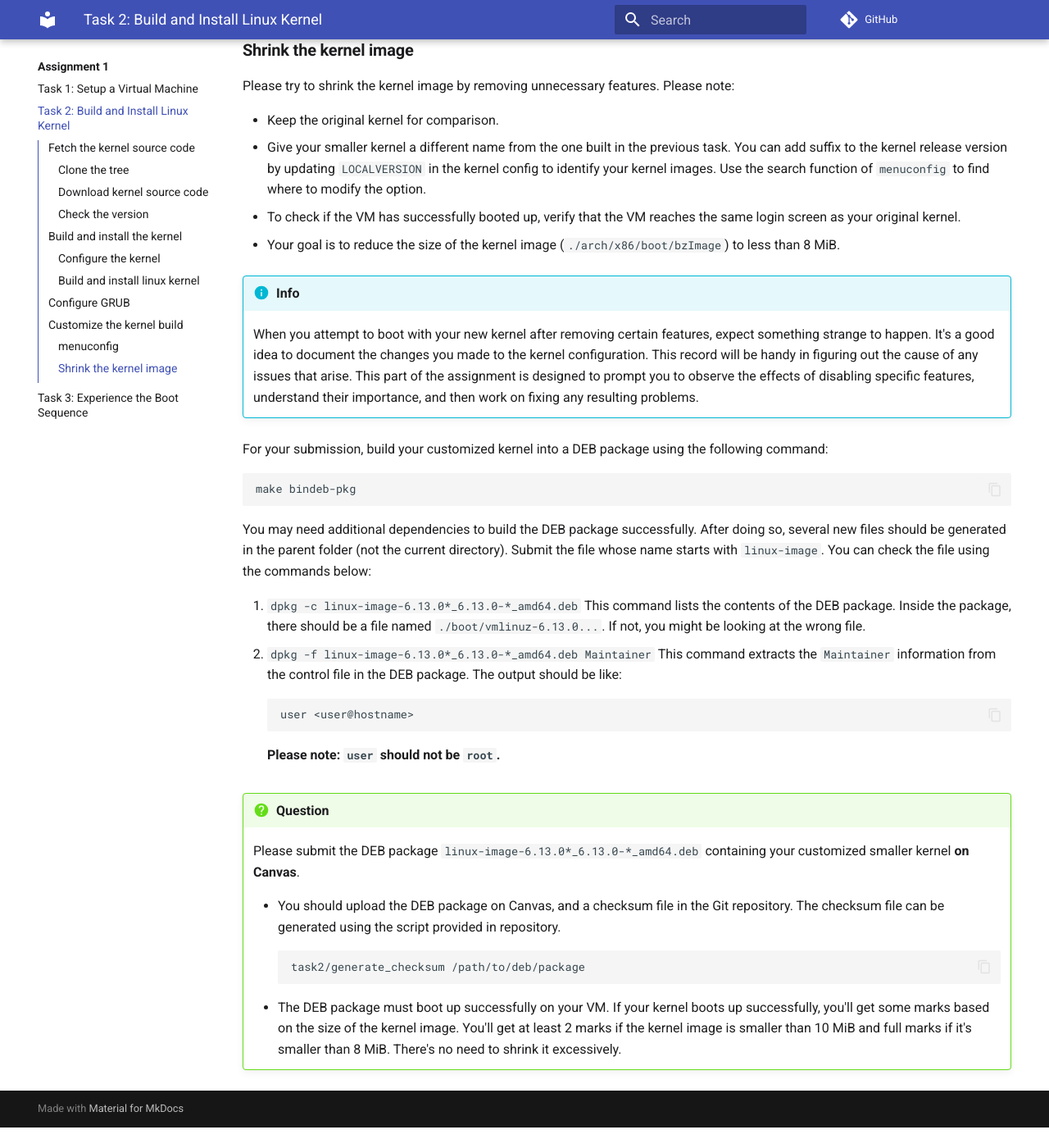
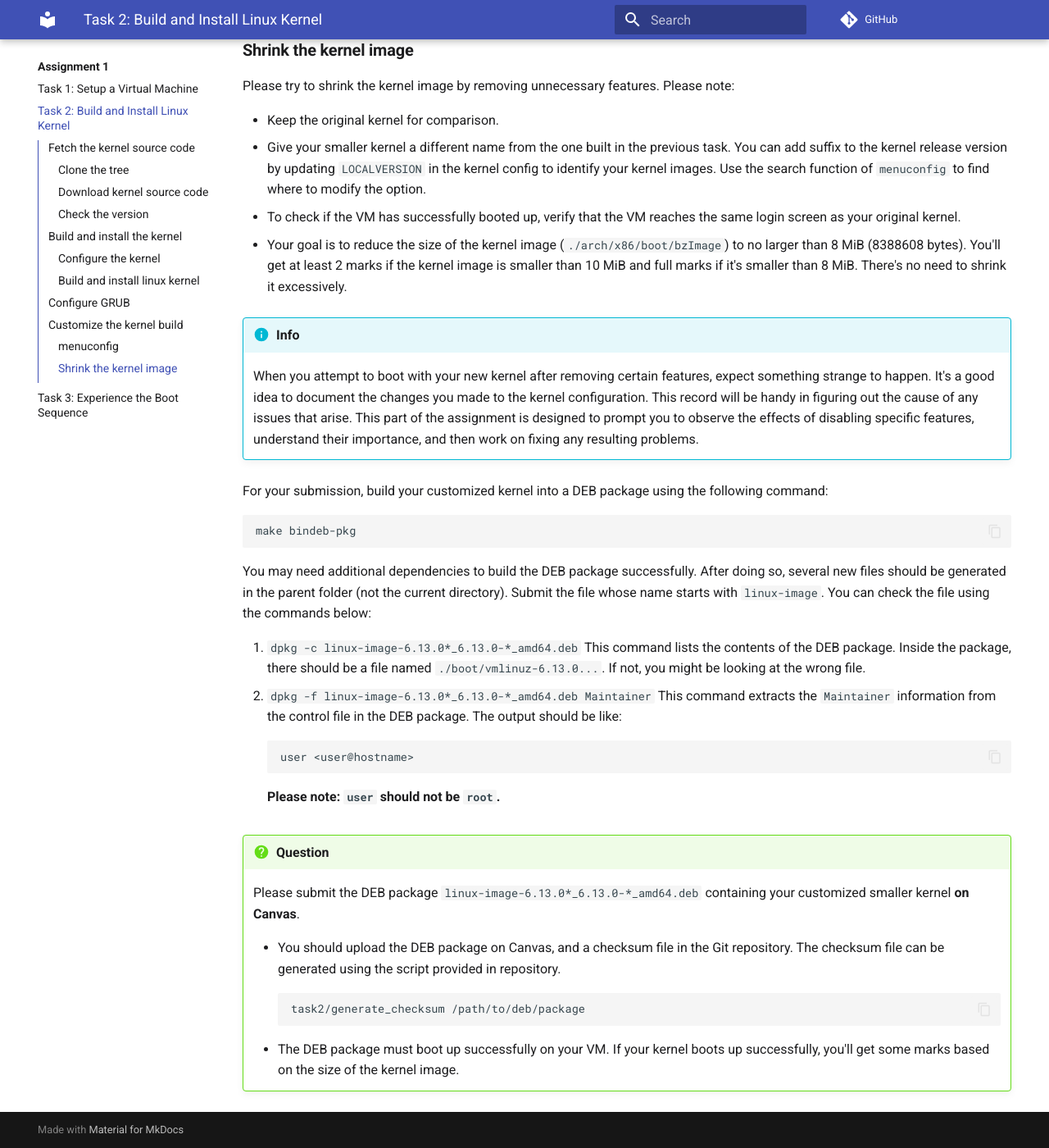
Before and after one commit to nus-cs5250/25s, an MkDocs documentation site: the page built from docs/asg1/task-kbuild.md, in a window 1280 px wide and 1400 px high, scrolled down 5111 px. Shown: the whole window at 82% size. Built offline with MkDocs 1.6.1 and Material for MkDocs 9.7.7, drawn with Linux system fonts in a browser that asks for light colours; comment, search, counter and statistics services are not loaded; before the commit the page ends 6486 px from its top, so only the background shows below that; some of the changed lines change nothing that is shown.

Commit message:
asg1: clarify image size (#7)

````diff
--- a/docs/asg1/task-kbuild.md
+++ b/docs/asg1/task-kbuild.md
@@ -185,7 +185,9 @@ Please note:
   You can add suffix to the kernel release version by updating `LOCALVERSION` in the kernel config to identify your kernel images.
   Use the search function of `menuconfig` to find where to modify the option.
 - To check if the VM has successfully booted up, verify that the VM reaches the same login screen as your original kernel.
-- Your goal is to reduce the size of the kernel image (`./arch/x86/boot/bzImage`) to less than 8 MiB.
+- Your goal is to reduce the size of the kernel image (`./arch/x86/boot/bzImage`) to no larger than 8 MiB (8388608 bytes).
+  You'll get at least 2 marks if the kernel image is smaller than 10 MiB and full marks if it's smaller than 8 MiB.
+  There's no need to shrink it excessively.
 
 !!! info
 
@@ -230,5 +232,3 @@ You can check the file using the commands below:
       ```
     - The DEB package must boot up successfully on your VM.
       If your kernel boots up successfully, you'll get some marks based on the size of the kernel image.
-      You'll get at least 2 marks if the kernel image is smaller than 10 MiB and full marks if it's smaller than 8 MiB.
-      There's no need to shrink it excessively.
````
